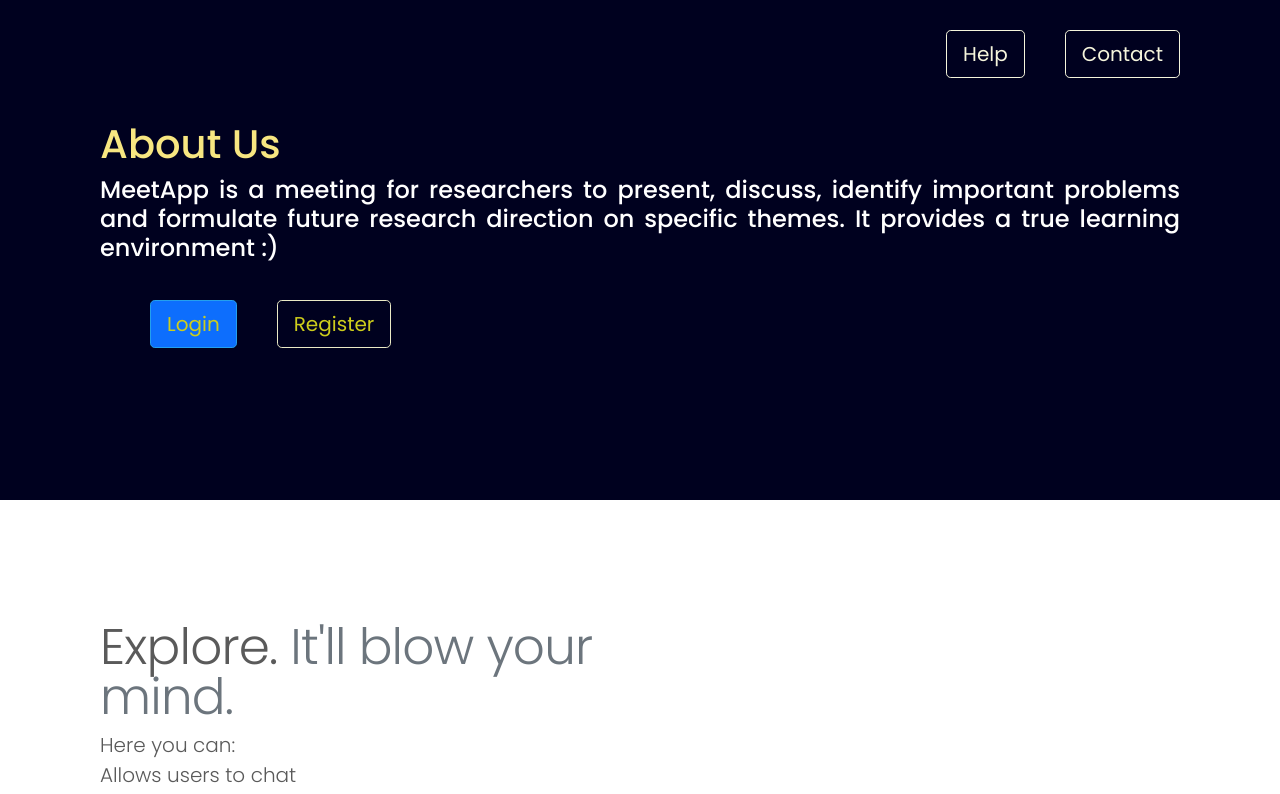
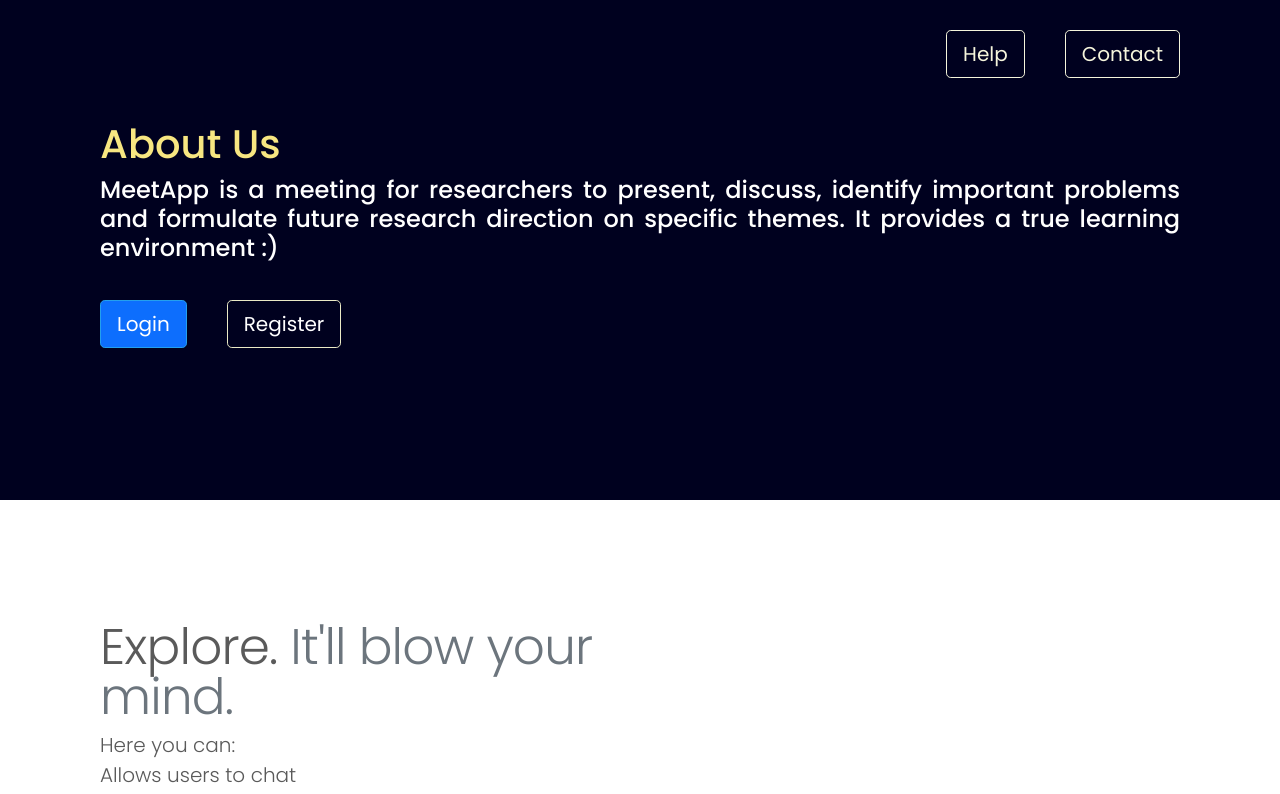
Before and after one commit to Kajal-7/SE_Project, a React (Create React App) app in the folder meetapp/: page / in a window 1280 px wide. Shown: the top 794 px of the page. Built offline with nearby package versions, Linux system fonts and the light colour scheme; no server answers; some icons are missing.

Commit message:
minor change

```diff
--- a/meetapp/src/pages/GetStarted.js
+++ b/meetapp/src/pages/GetStarted.js
@@ -30,6 +30,7 @@ function GetStarted() {
                 }}
               ></img> */}
           {/* </span> */}
+          <a href="mailto:skap.meet@gmail.com">
             <button
               type="button"
               class="btn btn-outline-primary btn-lg gs-btns"
@@ -37,6 +38,8 @@ function GetStarted() {
             >
               Contact
             </button>
+          </a>
+
           <button type="button" class="btn btn-outline-primary btn-lg gs-btns">
             Help
           </button>
@@ -45,8 +48,8 @@ function GetStarted() {
           <h1 style={{ color: "#f7e681" }}>About Us</h1>
           <h4>
             MeetApp is a meeting for researchers to present, discuss, identify
-          important problems and formulate future research direction on specific themes.
-           It provides a true learning environment :)
+            important problems and formulate future research direction on
+            specific themes. It provides a true learning environment :)
           </h4>
         </div>
         <Link to={"/login"}>
@@ -56,7 +59,8 @@ function GetStarted() {
             style={{
               marginRight: "20px",
               borderColor: "#24a0ed",
-              marginLeft: "150px",
+              marginLeft: "100px",
+              color: "white",
             }}
           >
             Login
@@ -66,7 +70,7 @@ function GetStarted() {
           <button
             type="button"
             class="btn btn-outline-primary btn-lg flow-btns"
-            style={{ marginLeft: "20px" }}
+            style={{ marginLeft: "20px", color: "white" }}
           >
             Register
           </button>
@@ -156,7 +160,11 @@ function GetStarted() {
           </div>
         </div>
         <footer class="py-5" id="footer">
-            <div class="container px-5"><p class="m-0 text-center text-white small">Copyright &copy; Sahyog</p></div>
+          <div class="container px-5">
+            <p class="m-0 text-center text-white small">
+              Copyright &copy; Sahyog
+            </p>
+          </div>
         </footer>
 
         {/* <hr class="featurette-divider"></hr> */}
```
Lines whose indentation alone changed are shown as unchanged.
